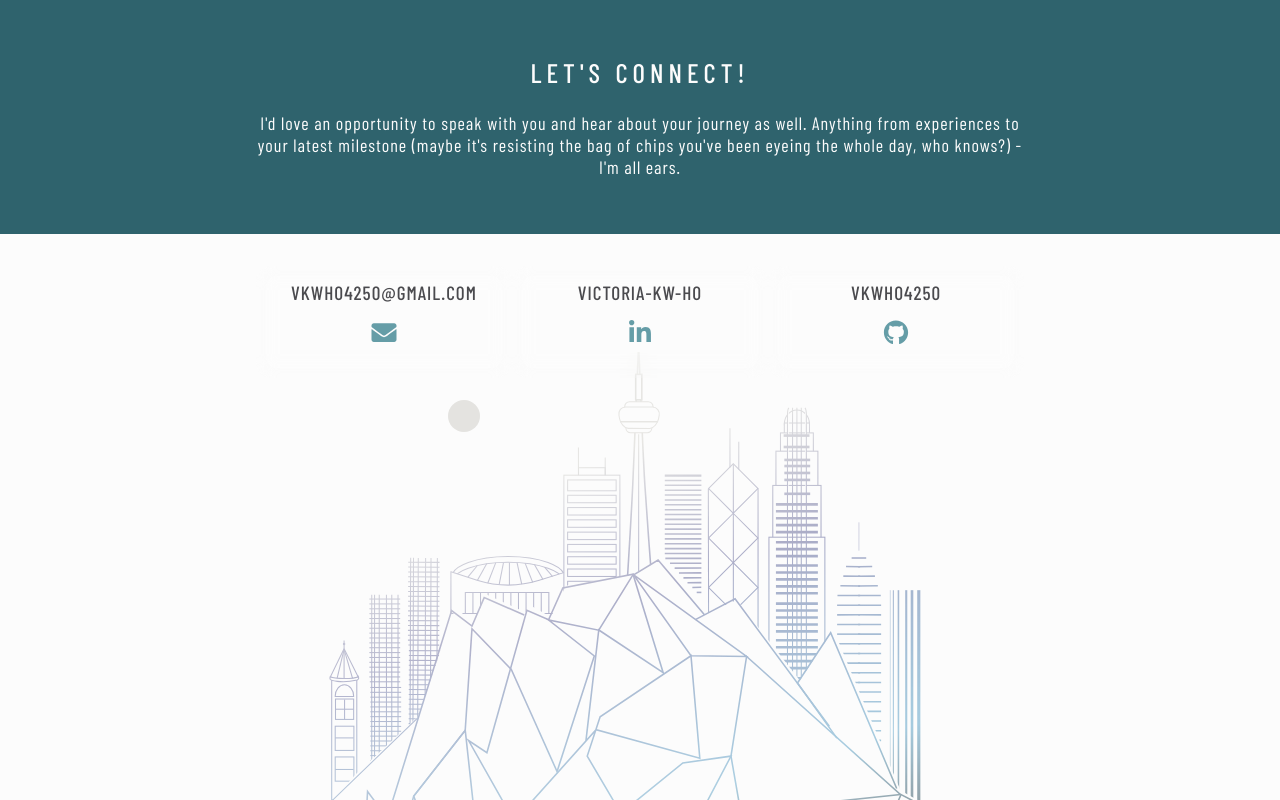
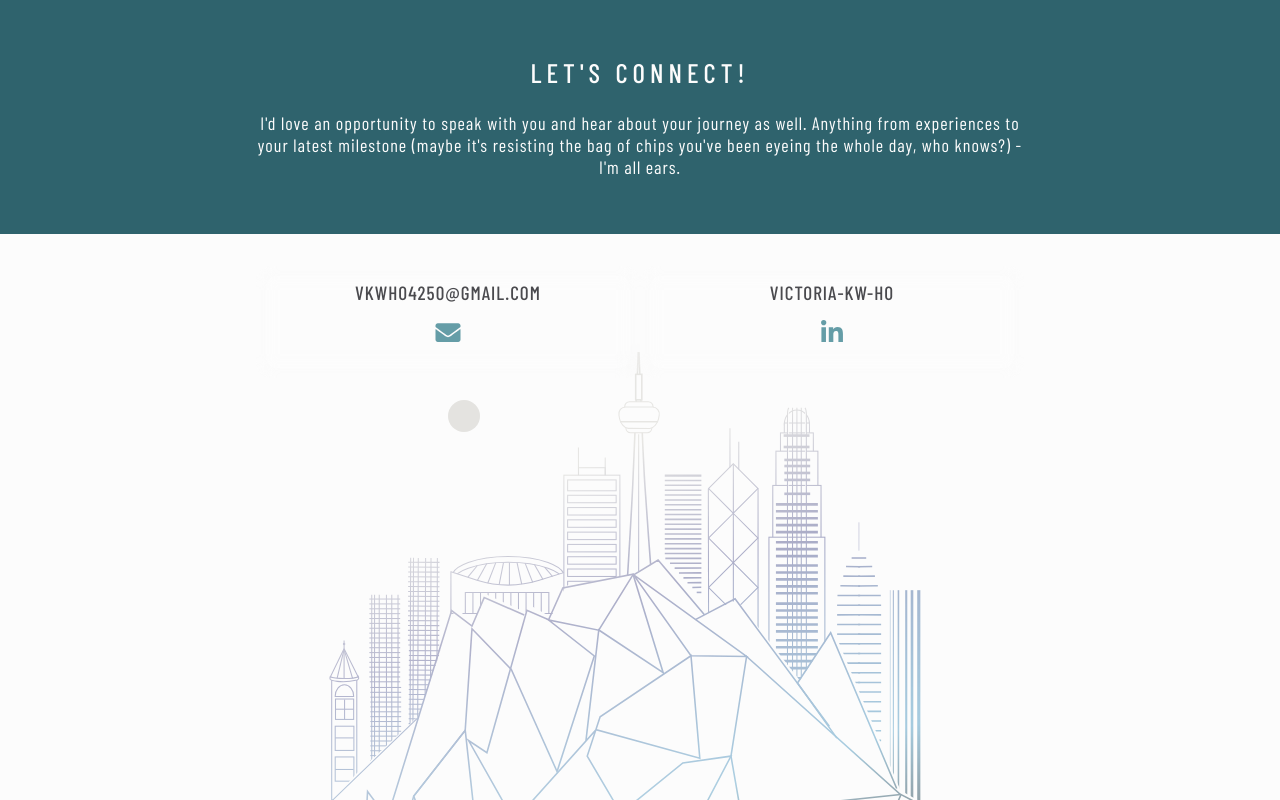
Before and after one commit to vkwho4250/vh-portfolio, a React (Create React App) app: page / in a window 1280 px wide. Shown: the part 3239-4039 px from the top of the page. Built offline with nearby package versions, Linux system fonts and the light colour scheme; a web font is replaced by a local one.

Commit message:
edited contact method

```diff
--- a/src/components/Contact.js
+++ b/src/components/Contact.js
@@ -38,14 +38,6 @@ function Contact({ changeCursorActive }) {
                target="_blank"
                changeCursorActive={changeCursorActive}
             />
-            <NavBtn
-               className="nav-socials"
-               text="vkwho4250"
-               icon={["fab", "github"]}
-               destination="https://github.com/vkwho4250"
-               target="_blank"
-               changeCursorActive={changeCursorActive}
-            />
          </div>
          <div className="cityscape"></div>
       </div>
```
